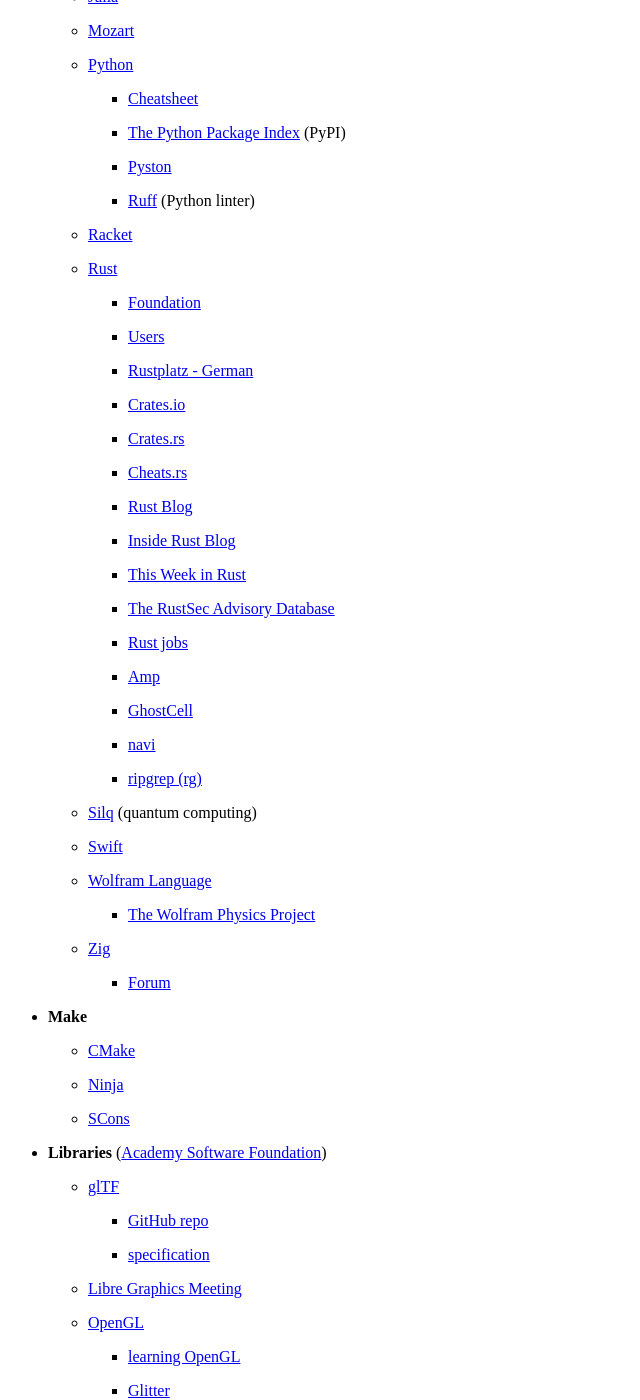
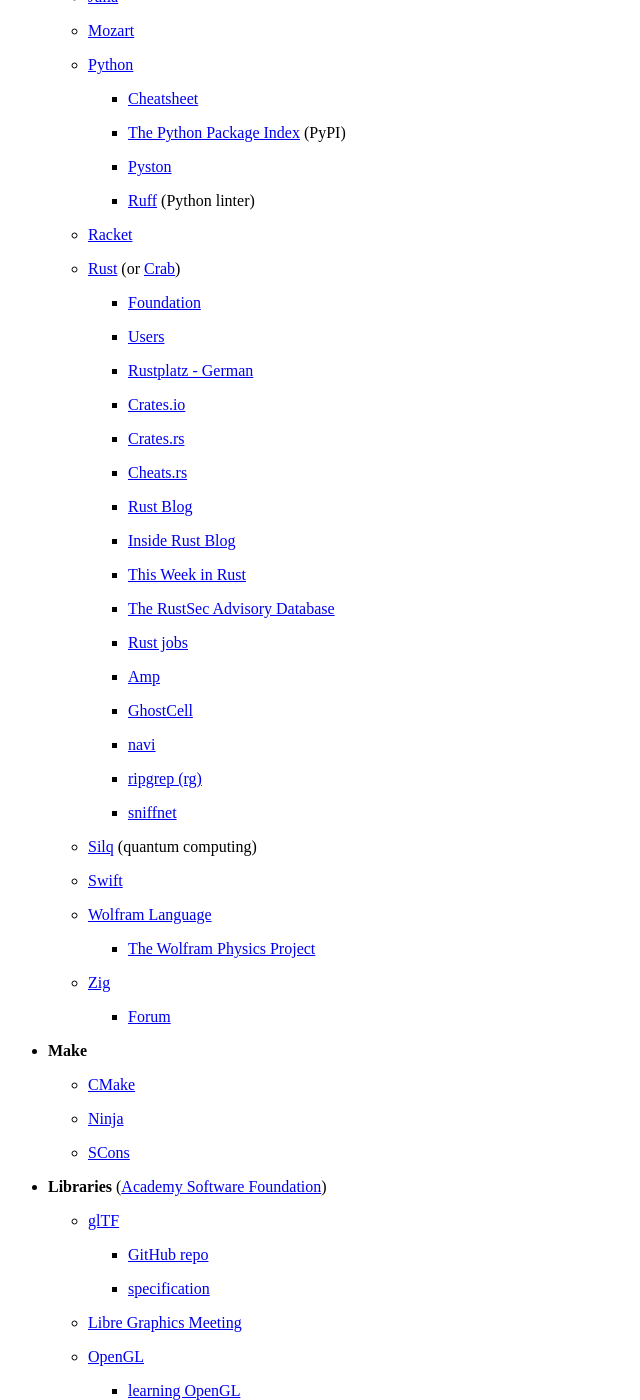
Before and after one commit to wahn/jan_walter_org, a Jekyll site: the page built from links/index.md, in a window 1280 px wide and 1400 px high, scrolled down 7877 px. Shown: the whole window, without its empty margins (0-640 px from the left). Built offline with Jekyll 4.4.1, drawn with Linux system fonts in a browser that asks for light colours.

Commit message:
Links to sniffnet and Crab (vs. Rust).

```diff
--- a/links/index.md
+++ b/links/index.md
@@ -510,7 +510,7 @@
 
     - [Racket](https://racket-lang.org)
 
-    - [Rust](https://www.rust-lang.org)
+    - [Rust](https://www.rust-lang.org) (or [Crab](https://crablang.org))
 
         + [Foundation](https://foundation.rust-lang.org)
 
@@ -545,6 +545,8 @@
         + [navi](https://github.com/denisidoro/navi)
 
         + [ripgrep (rg)](https://github.com/BurntSushi/ripgrep)
+
+        + [sniffnet](https://www.sniffnet.net)
 
         <!-- + [Podcast](http://www.newrustacean.com) -->
 
```
